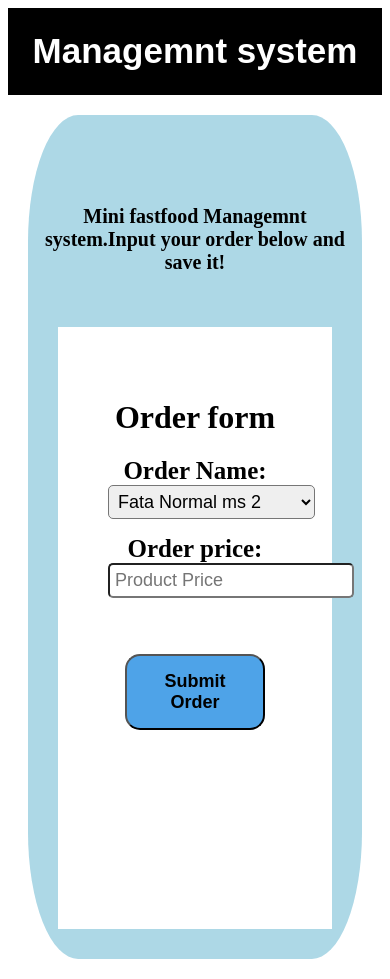
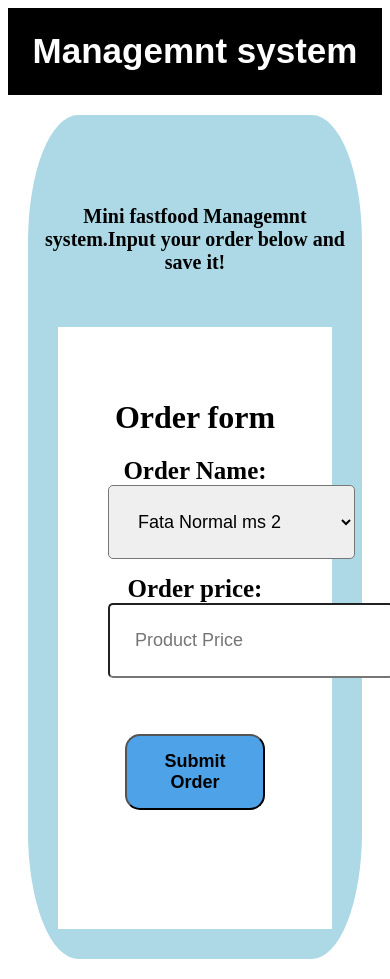
Before and after one commit to Fanitu/basic-Managment, a React (Vite) app: page / in a window 390 px wide. Built offline with nearby package versions, Linux system fonts and the light colour scheme.

Commit message:
fixing the input overlay in mobile phone

```diff
--- a/src/index.css
+++ b/src/index.css
@@ -39,7 +39,7 @@
 }
 .orderType,.orderPrice{
   font-size: 18px;
-  padding: 5px;
+  padding: 25px;
   border-radius: 5px;
   font-weight: 500;
 }
```
